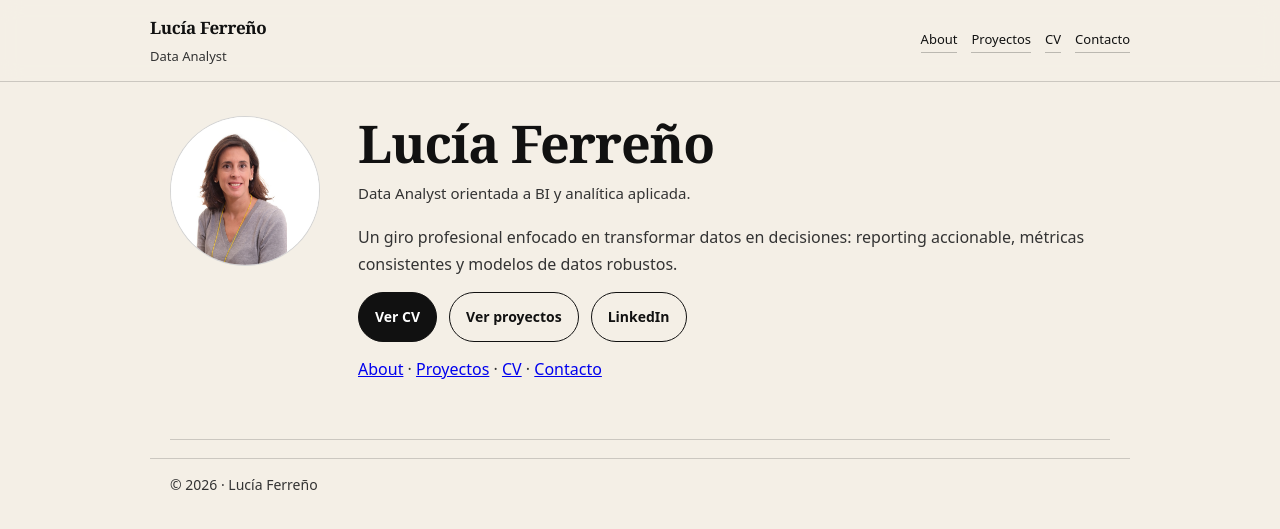
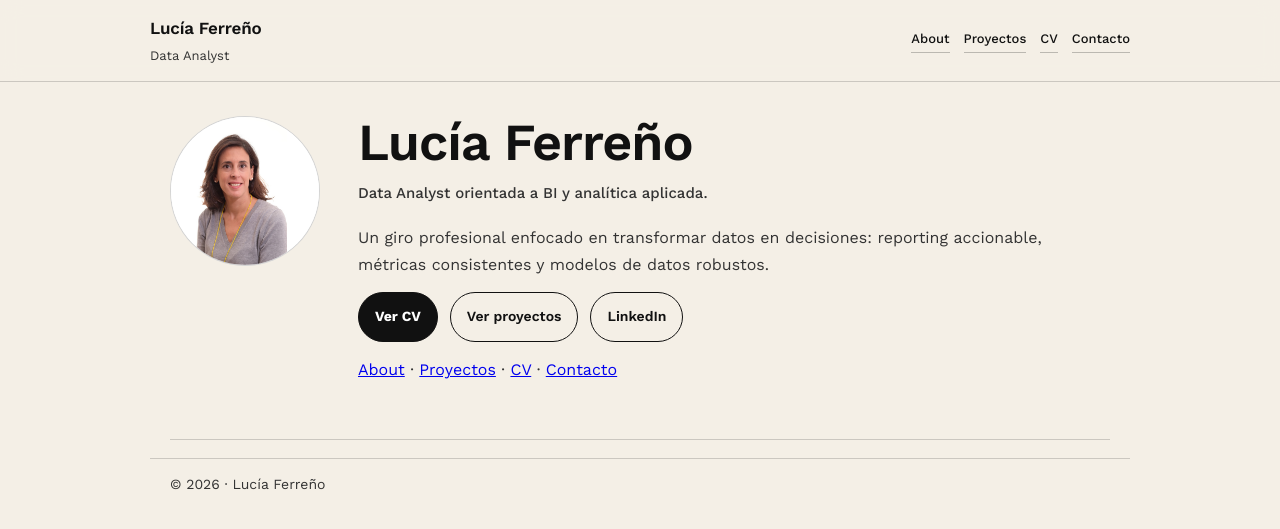
Before and after one commit to lucia-ferreno-pico/Portfolio, a Jekyll site: the page built from index.md, in a window 1280 px wide. Shown: the top 529 px of the page. Built offline with Jekyll 4.4.1, drawn with Linux system fonts in a browser that asks for light colours.

Commit message:
Update main.css

```diff
--- a/assets/css/main.css
+++ b/assets/css/main.css
@@ -12,21 +12,26 @@
   --max: 980px;
 }
 
+/* Reset */
 *{ box-sizing:border-box; }
 html,body{ margin:0; padding:0; }
+
 body{
   background: var(--bg);
   color: var(--text);
-  font-family: ui-sans-serif, system-ui, -apple-system, Segoe UI, Roboto, Helvetica, Arial, "Noto Sans", "Liberation Sans", sans-serif;
+  font-family: "Work Sans", ui-sans-serif, system-ui, -apple-system, "Segoe UI", Roboto, Helvetica, Arial, sans-serif;
   line-height: 1.7;
+  font-weight: 400;
 }
 
+/* Container */
 .container{
   max-width: var(--max);
   margin: 0 auto;
   padding: 0 20px;
 }
 
+/* Header / Nav */
 .site-header{
   position: sticky;
   top: 0;
@@ -35,6 +40,7 @@ body{
   backdrop-filter: blur(10px);
   border-bottom: 1px solid var(--border);
 }
+
 .header-inner{
   display:flex;
   align-items:center;
@@ -50,15 +56,18 @@ body{
   flex-direction:column;
   gap: 2px;
 }
+
 .brand__name{
-  font-family: ui-serif, Georgia, "Times New Roman", Times, serif;
-  font-weight: 700;
-  letter-spacing: -0.02em;
+  font-family: "Work Sans", ui-sans-serif, system-ui, -apple-system, "Segoe UI", Roboto, Helvetica, Arial, sans-serif;
+  font-weight: 600;          /* semibold */
+  letter-spacing: -0.01em;
   font-size: 17px;
 }
+
 .brand__role{
   font-size: 13px;
   color: var(--muted);
+  font-weight: 400;
 }
 
 .nav{
@@ -66,29 +75,44 @@ body{
   gap: 14px;
   flex-wrap: wrap;
 }
+
 .nav a{
   color: var(--text);
   text-decoration: none;
   border-bottom: 1px solid rgba(17,17,17,.25);
   padding-bottom: 1px;
   font-size: 13px;
+  font-weight: 500;
 }
+
 .nav a:hover{
   border-bottom-color: rgba(17,17,17,.75);
 }
 
+/* Typography */
 h1,h2,h3{
   margin:0;
   color: var(--text);
-  font-family: ui-serif, Georgia, "Times New Roman", Times, serif;
+  font-family: "Work Sans", ui-sans-serif, system-ui, -apple-system, "Segoe UI", Roboto, Helvetica, Arial, sans-serif;
   letter-spacing: -0.02em;
 }
-p{ margin: 0 0 14px; color: var(--muted); }
 
+h1{ font-weight: 600; }  /* semibold */
+h2{ font-weight: 600; }
+h3{ font-weight: 600; }
+
+p{
+  margin: 0 0 14px;
+  color: var(--muted);
+  font-weight: 400;
+}
+
+/* Sections */
 .section{
   padding: 44px 0;
   border-bottom: 1px solid var(--border);
 }
+
 .section-title{
   display:flex;
   align-items:baseline;
@@ -96,20 +120,26 @@ p{ margin: 0 0 14px; color: var(--muted); }
   gap: 16px;
   margin-bottom: 18px;
 }
+
 .section-title h2{
   font-size: 14px;
   letter-spacing: .10em;
   text-transform: uppercase;
+  font-weight: 600;
 }
+
 .section-title span{
   color: var(--muted);
   font-size: 14px;
+  font-weight: 400;
 }
 
+/* Hero */
 .hero{
   padding: 34px 0 42px;
   border-bottom: 1px solid var(--border);
 }
+
 .hero-grid{
   display:grid;
   grid-template-columns: 160px 1fr;
@@ -130,44 +160,54 @@ p{ margin: 0 0 14px; color: var(--muted); }
   font-size: 52px;
   line-height: 1.05;
   margin-bottom: 10px;
+  font-weight: 600;
 }
+
 .hero .subtitle{
   max-width: 70ch;
   font-size: 15px;
   margin-bottom: 18px;
+  font-weight: 500;
+  color: var(--muted);
 }
 
+/* CTA Buttons */
 .cta{
   display:flex;
   flex-wrap:wrap;
   gap: 12px;
   margin-top: 14px;
 }
+
 .btn{
   display:inline-flex;
   align-items:center;
   justify-content:center;
   padding: 12px 16px;
   border-radius: 999px;
-  font-weight: 700;
+  font-weight: 600;
   font-size: 14px;
   text-decoration:none;
   border: 1px solid var(--text);
   color: var(--text);
   background: transparent;
 }
+
 .btn:hover{ background: rgba(17,17,17,.06); }
 
 .btn--primary{
   background: var(--btn);
   border-color: var(--btn);
   color:#fff;
+  font-weight: 700;
 }
+
 .btn--primary:hover{
   background: var(--btnHover);
   border-color: var(--btnHover);
 }
 
+/* Cards / Grid */
 .grid{
   display:grid;
   grid-template-columns: repeat(12, 1fr);
@@ -184,6 +224,7 @@ p{ margin: 0 0 14px; color: var(--muted); }
   color: var(--text);
   transition: transform .12s ease, border-color .12s ease, background .12s ease;
 }
+
 .card:hover{
   transform: translateY(-2px);
   border-color: var(--border2);
@@ -195,15 +236,22 @@ p{ margin: 0 0 14px; color: var(--muted); }
   font-size: 13px;
   color: var(--muted);
   opacity: .85;
-  font-family: ui-sans-serif, system-ui, -apple-system, Segoe UI, Roboto, Helvetica, Arial, sans-serif;
+  font-family: "Work Sans", ui-sans-serif, system-ui, -apple-system, "Segoe UI", Roboto, Helvetica, Arial, sans-serif;
+  font-weight: 500;
 }
+
 .card .title{
   margin: 0 0 8px;
   font-size: 18px;
+  font-weight: 600;
 }
+
 .card .desc{
   margin: 0;
   color: var(--muted);
+  font-weight: 400;
+
+  /* 1 línea con ellipsis */
   display: -webkit-box;
   -webkit-line-clamp: 1;
   -webkit-box-orient: vertical;
@@ -211,12 +259,14 @@ p{ margin: 0 0 14px; color: var(--muted); }
   text-overflow: ellipsis;
 }
 
+/* Personal boxes */
 .personal{
   display:grid;
   grid-template-columns: repeat(12, 1fr);
   gap: 14px;
   margin-top: 14px;
 }
+
 .personal .box{
   grid-column: span 6;
   border: 1px solid var(--border);
@@ -224,33 +274,51 @@ p{ margin: 0 0 14px; color: var(--muted); }
   background: rgba(255,255,255,.55);
   padding: 16px;
 }
+
 .personal .box h3{
   font-size: 18px;
   margin-bottom: 6px;
+  font-weight: 600;
 }
-.personal .box p{ margin:0; }
 
+.personal .box p{
+  margin:0;
+  font-weight: 400;
+}
+
+/* Contact */
 .contact-line{
   display:flex;
   flex-wrap:wrap;
   gap: 10px 16px;
   align-items:baseline;
 }
-.contact-line b{ font-family: ui-serif, Georgia, "Times New Roman", Times, serif; }
+
+.contact-line b{
+  font-family: "Work Sans", ui-sans-serif, system-ui, -apple-system, "Segoe UI", Roboto, Helvetica, Arial, sans-serif;
+  font-weight: 600;
+  color: var(--text);
+}
+
 .contact-line a{
   color: var(--text);
   text-decoration: underline;
   text-underline-offset: 3px;
+  font-weight: 500;
 }
 
+/* Footer */
 .site-footer{ padding: 18px 0; }
+
 .footer-inner{
   border-top: 1px solid var(--border);
   padding-top: 14px;
   color: var(--muted);
   font-size: 14px;
+  font-weight: 400;
 }
 
+/* Responsive */
 @media (max-width: 780px){
   .hero-grid{ grid-template-columns: 1fr; }
   .avatar{ width: 130px; height: 130px; }
```
